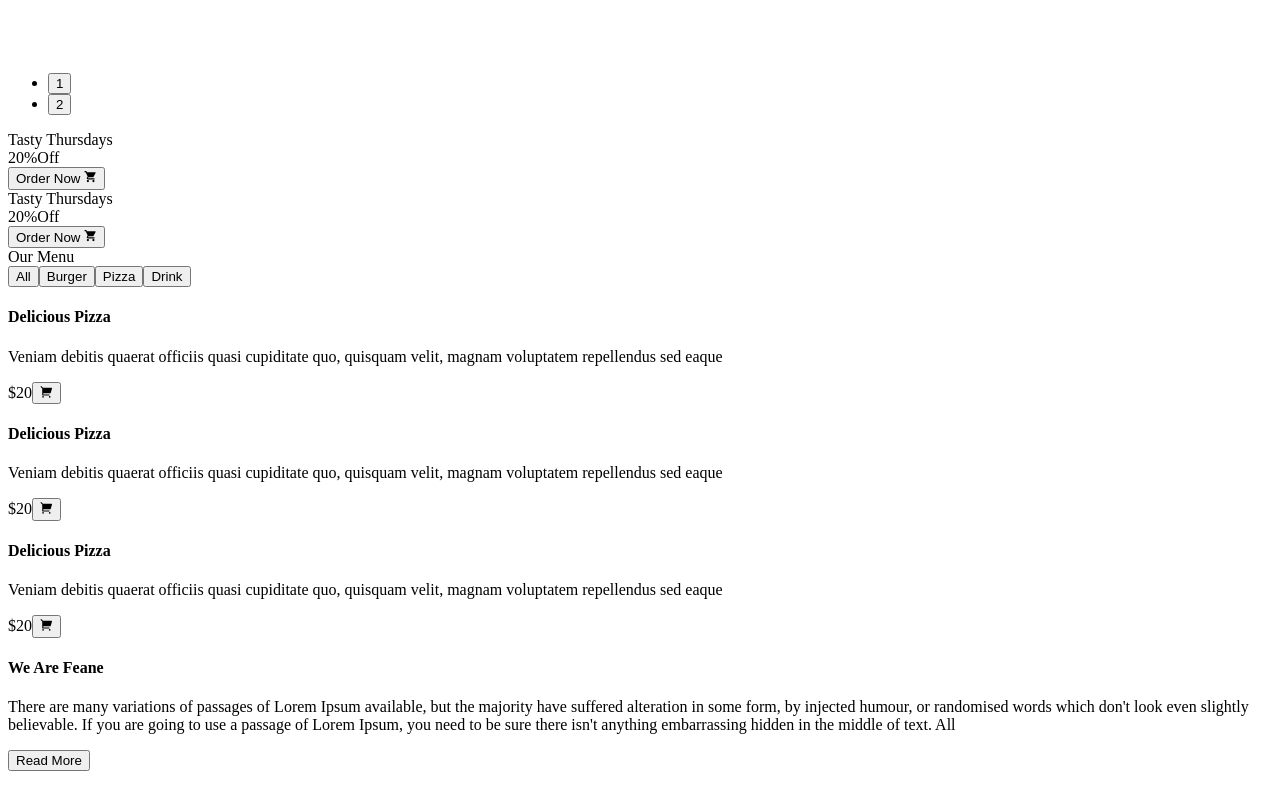
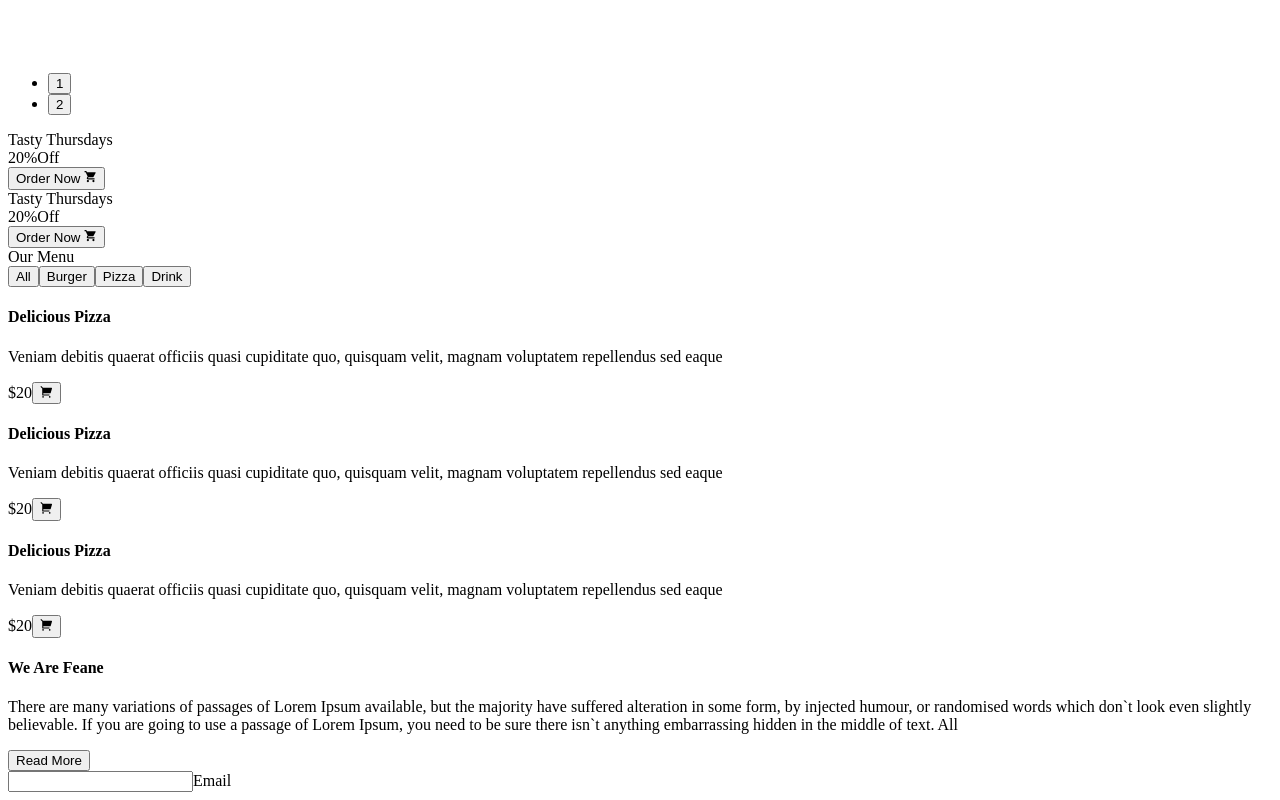
Before and after one commit to muhammedKulekci/food-ordering, a Next.js app in the folder food-ordering/: page / in a window 1280 px wide. Shown: the part 1345-2145 px from the top of the page. Before the commit the page ends 2124 px from the top, so only its background shows below. Built offline with nearby package versions, Linux system fonts and the light colour scheme.

Commit message:
Input Component

```diff
--- /dev/null
+++ b/food-ordering/components/form/Input.jsx
@@ -0,0 +1,20 @@
+import React from "react";
+
+const Input = () => {
+  return (
+    <div className="w-full">
+      <label className="relative block cursor-text">
+        <input
+          type="text"
+          className="h-14 w-full border border-primary outline-none px-4 peer pt-2"
+          required
+        />
+        <span className="absolute top-0 left-0 px-4 text-sm flex items-center h-full peer-focus:h-7 peer-focus:text-xs peer-valid:h-7 peer-valid:text-xs transition-all">
+          Email
+        </span>
+      </label>
+    </div>
+  );
+};
+
+export default Input;
--- a/food-ordering/components/ui/About.jsx
+++ b/food-ordering/components/ui/About.jsx
@@ -18,9 +18,9 @@
           <p className="my-5 text-[14px] flex  flex-col items-center">
             There are many variations of passages of Lorem Ipsum available, but
             the majority have suffered alteration in some form, by injected
-            humour, or randomised words which don't look even slightly
+            humour, or randomised words which don`t look even slightly
             believable. If you are going to use a passage of Lorem Ipsum, you
-            need to be sure there isn't anything embarrassing hidden in the
+            need to be sure there isn`t anything embarrassing hidden in the
             middle of text. All
           </p>
           <button className="btn-primary rounded-3xl">Read More</button>
--- a/food-ordering/pages/index.js
+++ b/food-ordering/pages/index.js
@@ -2,6 +2,7 @@
 import Head from "next/head";
 import Home from "../pages/home/index"
 import Header from "../components/layout/Header";
+import Input from "@/components/form/Input";
 
 const inter = Inter({ subsets: ["latin"] });
 
@@ -13,7 +14,9 @@
       </Head>
       <Header/>
       <Home/>
-
+      <div className="p-20 container mx-auto">
+        <Input/>
+      </div>
     </div>
   );
 }
```
